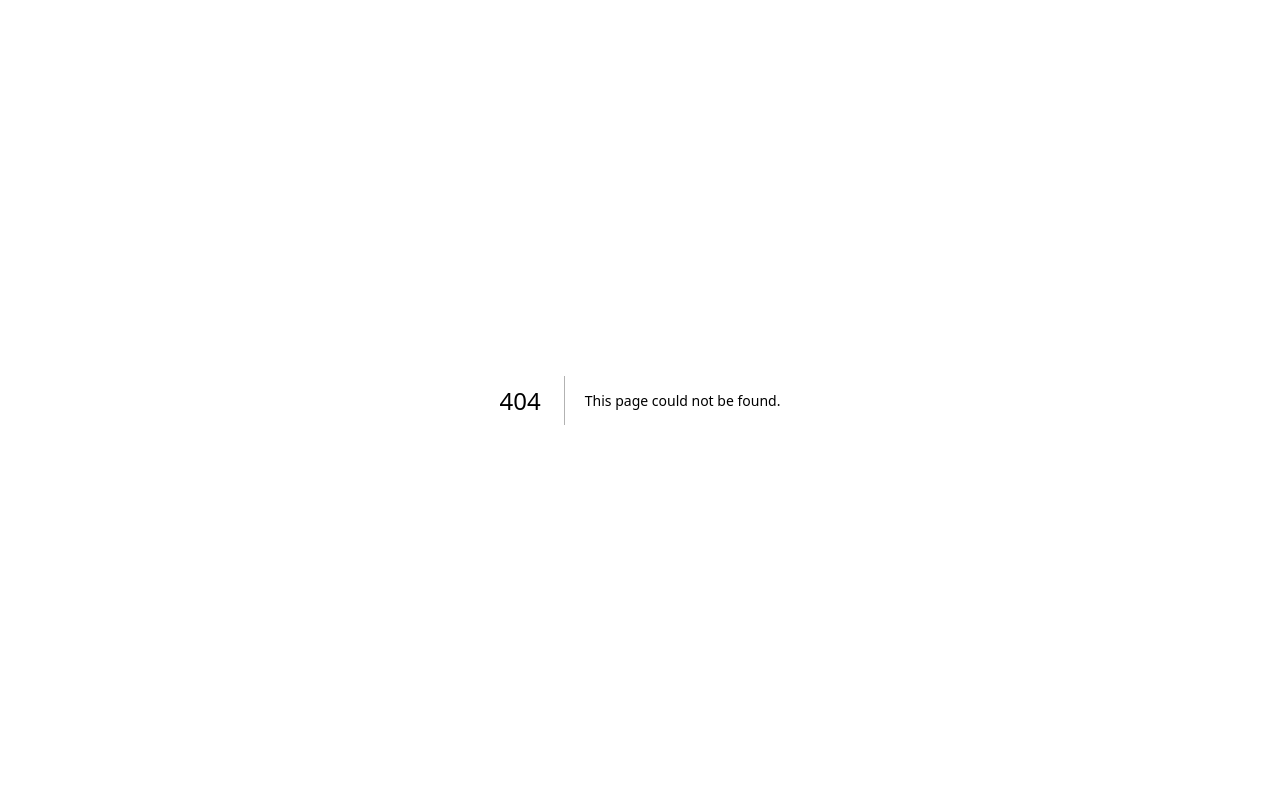
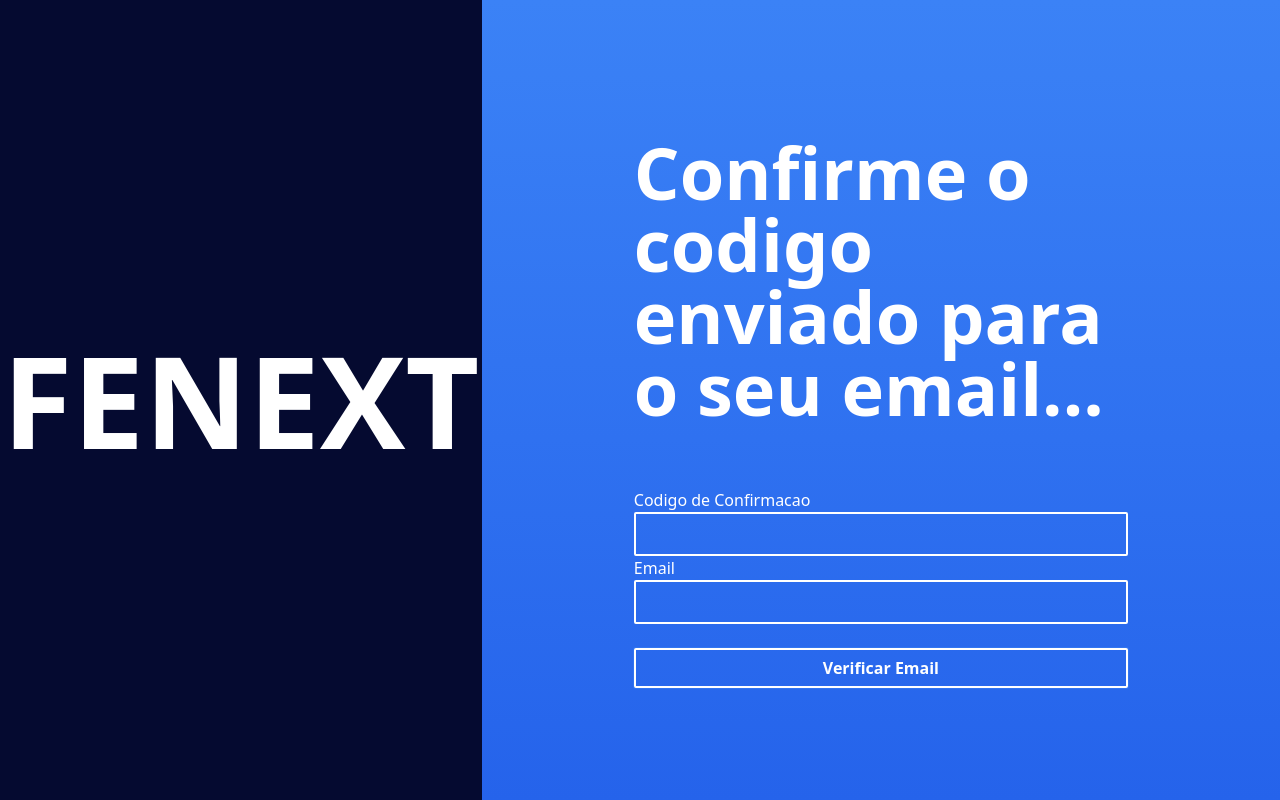
Before and after one commit to TreeSoluction/fnext-web, a Next.js app: page /register/confirmaccount in a window 1280 px wide. Before the commit this address had no page. Built offline with nearby package versions, Linux system fonts and the light colour scheme.

Commit message:
register added

```diff
--- /dev/null
+++ b/src/app/register/confirmaccount/page.tsx
@@ -0,0 +1,88 @@
+'use client'
+
+import React, { useEffect, useState } from 'react';
+import { useForm } from 'react-hook-form';
+import { z } from 'zod';
+import { zodResolver } from '@hookform/resolvers/zod';
+import api from "../../services/api"
+import { ToastContainer, toast } from 'react-toastify';
+import 'react-toastify/dist/ReactToastify.css';
+import { notifyInfo, notifySuccess, notifyError } from '../../services/notification'
+import Cookies from 'js-cookie';
+
+export default function Home() {
+  const [ownerid, setOwnerId] = useState("")
+
+  const ConfirmationCodeSchema = z.object({
+    code: z.string().length(4),
+    email: z.string().email().nullable()
+  });
+
+  const { register, handleSubmit, formState: { errors }, reset } = useForm({
+    resolver: zodResolver(ConfirmationCodeSchema),
+  });
+
+
+  useEffect(() => {
+    function SearchOwnerCookie(): string {
+      const cookie = Cookies.get('ownerid')
+      if (!cookie) {
+        return ""
+      } else {
+        return cookie
+      }
+    };
+
+    setOwnerId(SearchOwnerCookie())
+  }, [])
+
+
+  const onSubmit = async (data) => {
+    notifyInfo("Confirmando...")
+
+    console.log("bateu");
+
+    api.post("/owner/verifyemail", {
+      ownerid: ownerid,
+      code: data.code,
+      email: data.email
+    }).then(res => {
+      if (res.status === 200) {
+        notifySuccess("Email verificado!")
+      }
+    }).catch(err => {
+      if (err.response.status === 409) {
+        notifyError("Codigo incorreto!")
+      }
+    })
+  };
+
+  return (
+    <div className="xl:flex">
+      <div className="flex w-full xl:h-screen bg-HIGH_BLUE items-center justify-center">
+        <div className="xl:text-9xl text-7xl text-white font-bold">FENEXT</div>
+      </div>
+      <div className="flex-col h-screen bg-gradient-to-b from-blue-500 to-blue-600 xl:p-14 pl-14 pr-14 pt-10 ">
+        <div className="md:text-6xl xl:text-7xl text-4xl xl:mt-20 xl:mr-24 xl:ml-24 text-white font-semibold">
+          Confirme o codigo enviado para o seu email...
+        </div>
+        <div className="mt-16">
+          <form onSubmit={handleSubmit(onSubmit)} className="xl:ml-24 xl:mr-24">
+            <label className="text-white">Codigo de Confirmacao</label>
+            <input {...register('code')} className="block w-full transition duration-200 rounded-sm bg-transparent border-2 border-white text-white" />
+            {ownerid === "" ? (
+              <>
+                <label className="text-white">Email</label>
+                <input {...register('email')} className="block w-full transition duration-200 rounded-sm bg-transparent border-2 border-white text-white" />
+              </>
+            ) : (
+              <></>
+            )}
+            <button type='submit' className="text-white transition duration-200 outline-none focus:outline hover:outline hover:outline-5 focus:outline-5 focus:outline-blue-600 hover:outline-blue-600 ring-1 hover:bg-white hover:text-black bg-transparent border-2 border-white mt-6 h-10 w-full rounded-sm font-semibold">Verificar Email</button>
+          </form>
+        </div>
+        <ToastContainer />
+      </div >
+    </div>
+  );
+}
--- a/src/app/register/page.tsx
+++ b/src/app/register/page.tsx
@@ -8,6 +8,7 @@
 import { ToastContainer, toast } from 'react-toastify';
 import 'react-toastify/dist/ReactToastify.css';
 import { notifyInfo, notifySuccess, notifyError } from '../services/notification'
+import Cookies from 'js-cookie';
 
 export default function Home() {
   const RegisterSchema = z.object({
@@ -20,6 +21,10 @@
     resolver: zodResolver(RegisterSchema),
   });
 
+  function SetCookie(value: string) {
+    Cookies.set("ownerid", value)
+  }
+
   const onSubmit = async (data) => {
     notifyInfo("Registrando...")
 
@@ -30,6 +35,7 @@
     }).then(res => {
       if (res.status === 201) {
         notifySuccess("Usuario registrado!")
+        SetCookie(res.data.id)
         reset();
       }
     }).catch(err => {
```
